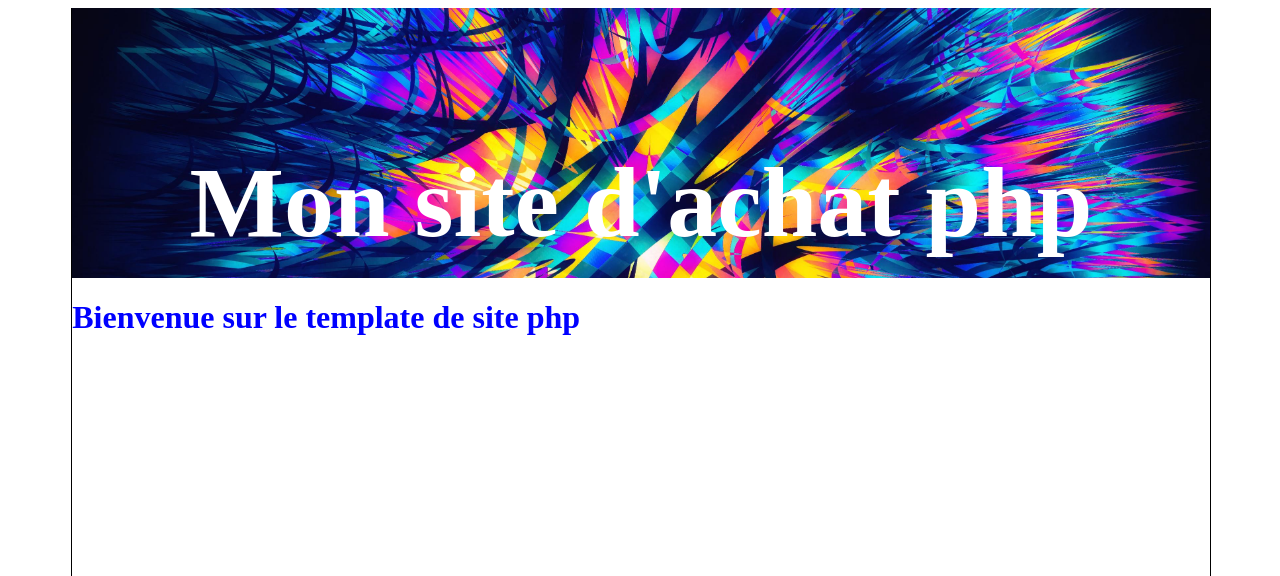
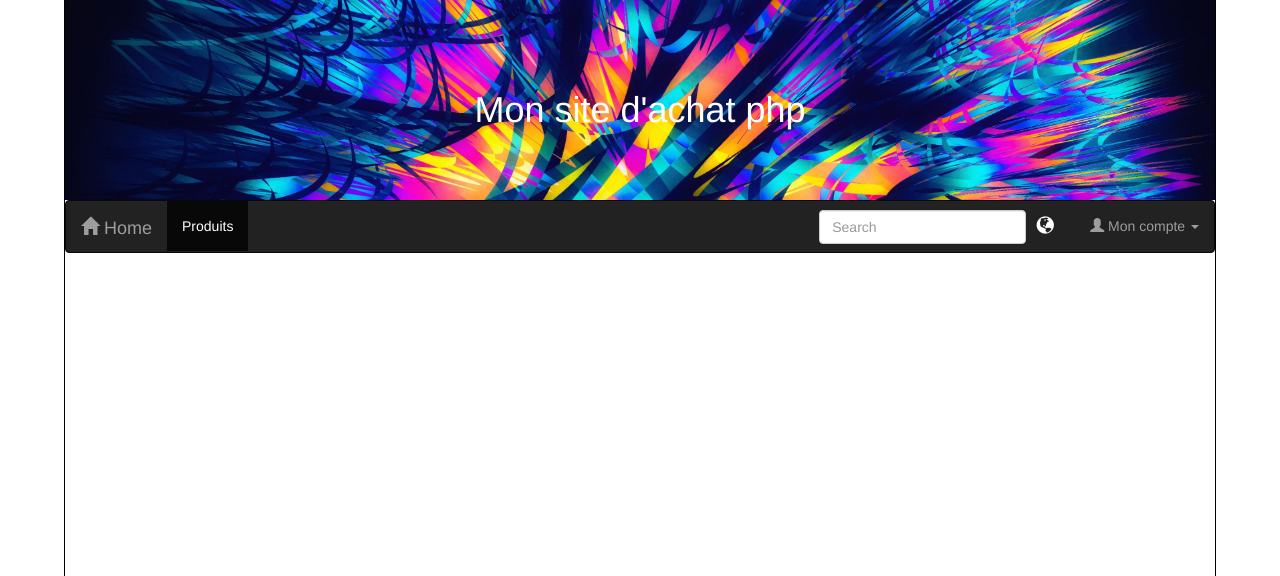
Before and after one commit to champix56/phh_correction, a PHP site: page / in a window 1280 px wide. Shown: the top 576 px of the page. Run offline with PHP 8.4, Linux system fonts and the light colour scheme.

Commit message:
navbar bs3avec items et liens

```diff
--- a/index.php
+++ b/index.php
@@ -4,12 +4,18 @@
         <meta charset="UTF-8">
         <meta name="viewport" content="width=device-width, initial-scale=1.0">
         <title>Mon magasin php</title>
+
+        <!-- Latest compiled and minified CSS & JS -->
+        <link rel="stylesheet" media="screen" href="//netdna.bootstrapcdn.com/bootstrap/3.3.4/css/bootstrap.min.css">
+        <script src="//code.jquery.com/jquery.js"></script>
+        <script src="//netdna.bootstrapcdn.com/bootstrap/3.3.4/js/bootstrap.min.js"></script>
+
         <link rel="stylesheet" href="styles/styles.css">
     </head>
     <body>
         <div id="main">
             <header><h1>Mon site d'achat php</h1></header>
-            <h1>Bienvenue sur le template de site php</h1>
+             <?php include_once('vues/navbar.php'); ?>
         </div>
         <div id="footer">DESORBAIX &copy; 2020</div>
     </body>
--- /dev/null
+++ b/vues/navbar.php
@@ -0,0 +1,44 @@
+<style>
+.btn-white{
+    color:white;
+    background-color: transparent;
+}
+</style>
+<nav class="navbar navbar-inverse" role="navigation">
+    <!-- Brand and toggle get grouped for better mobile display -->
+    <div class="navbar-header">
+        <button type="button" class="navbar-toggle" data-toggle="collapse" data-target=".navbar-ex1-collapse">
+            <span class="sr-only">Toggle navigation</span>
+            <span class="icon-bar"></span>
+            <span class="icon-bar"></span>
+            <span class="icon-bar"></span>
+        </button>
+        <a class="navbar-brand" href="index.php"><span class="glyphicon glyphicon-home"></span> Home</a>
+    </div>
+
+    <!-- Collect the nav links, forms, and other content for toggling -->
+    <div class="collapse navbar-collapse navbar-ex1-collapse">
+        <ul class="nav navbar-nav">
+            <li class="active"><a href="index.php?page=produits">Produits</a></li>
+        </ul>
+        <ul class="nav navbar-nav navbar-right">
+        <li><form class="navbar-form" role="search">
+            <div class="form-group">
+                <input type="text" class="form-control" placeholder="Search">
+            </div>
+            <button type="submit" class="btn btn-white"><span style="font-size:18px" class="glyphicon glyphicon-globe"></span></button>
+        </form>
+        </li>
+            <!-- <li><a href="#">Link</a></li> -->
+            <li class="dropdown">
+                <a href="#" class="dropdown-toggle" data-toggle="dropdown"><span class="glyphicon glyphicon-user"></span> Mon compte <b class="caret"></b></a>
+                <ul class="dropdown-menu">
+                    <li><a href="index.php?page=authentification"><span class="glyphicon glyphicon-log-in"></span> Connexion</a></li>
+                    <li><a href="index.php?page=mon-compte"><span class="glyphicon glyphicon-user"></span> Mon compte</a></li>
+                    <li><a href="index.php?page=mon-panier"><span class="glyphicon glyphicon-shopping-cart"></span> Mon panier</a></li>
+                    <li><a href="index.php?page=authentification&deconnexion"><span class="glyphicon glyphicon-log-out"></span> Déconnexion</a></li>
+                </ul>
+            </li>
+        </ul>
+    </div><!-- /.navbar-collapse -->
+</nav>
```
Also changed, not shown: index.md (+4 -0 lines).
